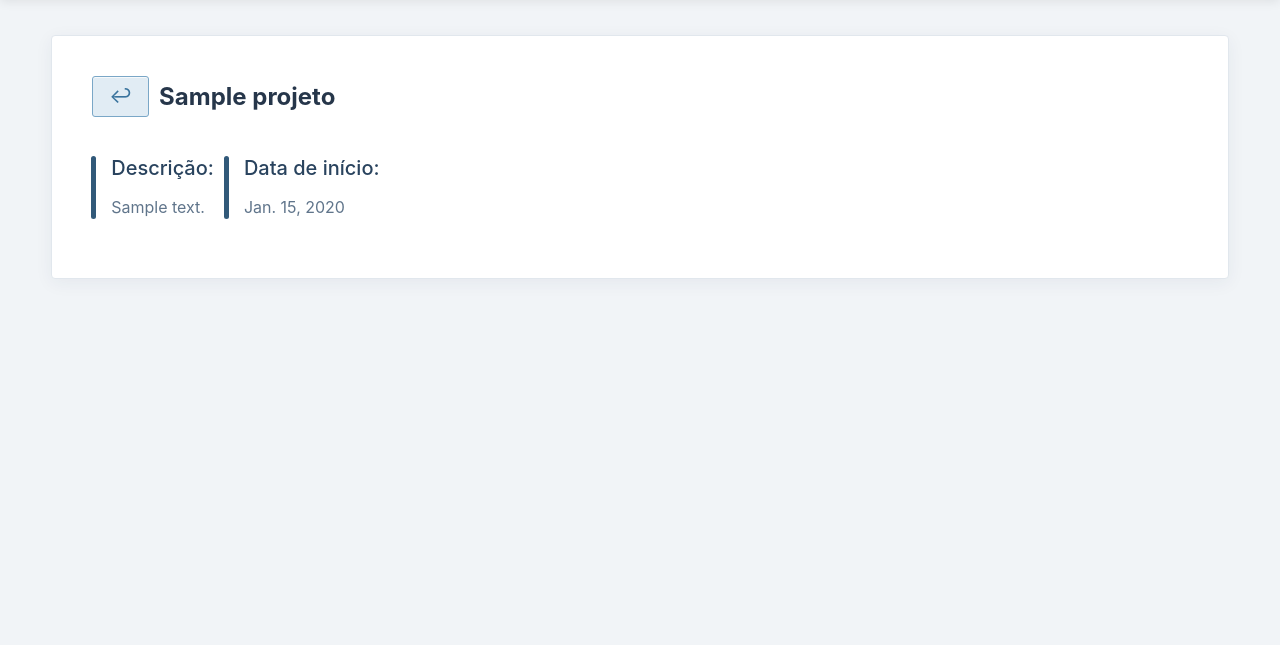
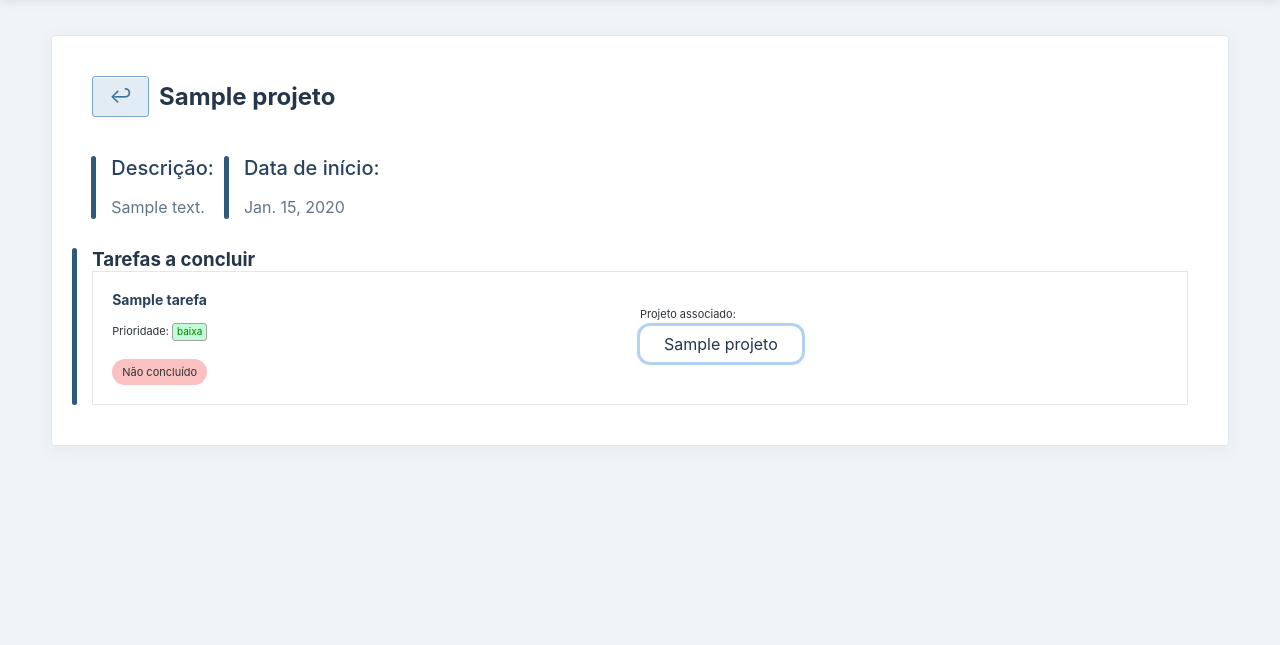
Before and after one commit to LeticiaMMorais/gest-projetos, a Django app: page /projetos/detalhes-projeto/1 in a window 1280 px wide. Shown: the part 76-721 px from the top of the page. Run offline with Django 5.2, Linux system fonts and the light colour scheme; tables that the repository leaves empty hold one stand-in row (values such as "Sample post").

Commit message:
Alterações no estilo de listagem de tarefas e listagem de tarefas nos detalhes do projeto. close #4

```diff
--- a/projetos/templates/projetos/project_detail.html
+++ b/projetos/templates/projetos/project_detail.html
@@ -10,6 +10,7 @@
 {% block links %}
 
     <link rel="stylesheet" href="{% static 'projetos/css/project_detail.css' %}">
+    <link rel="stylesheet" href="{% static 'tarefas/css/list_tasks.css' %}">
 
 {% endblock %}
 
@@ -38,8 +39,58 @@
                         {{ projeto.data_inicio }}
                     </p>
                 </div>
+            </div>
 
-            </div>
+            <div class="detail-project">
+                    <h3>Tarefas a concluir</h3>
+
+                        {% for tarefa in projeto.tarefa.all %}
+                            {% if not tarefa.concluida %}
+                                <a href="{% comment %}{% url 'task-detail' tarefa.id %}{% endcomment %}" class="task-info">
+
+                                    <div class="column">
+                                        <h3>
+                                            {{ tarefa.titulo }}
+                                        </h3>
+
+                                        {% if tarefa.prioridade %}
+                                            <p>
+                                                Prioridade:
+
+                                                <span
+
+                                                {% if tarefa.prioridade == 'baixa' %}
+                                                    class="priority tag-green"
+                                                {% elif tarefa.prioridade == 'normal' %}
+                                                    class="priority tag-yellow"
+                                                {% elif tarefa.prioridade == 'alta' %}
+                                                    class="priority tag-red"
+                                                {% else %}
+                                                    class="priority tag-deep-red"
+                                                {% endif %}
+                                                >{{ tarefa.prioridade }}</span>
+                                            </p>
+                                        {% endif %}
+                                        {% if projeto.concluido %}
+                                            <p class="tag tag-green">Concluído</p>
+                                        {% else %}
+                                            <p class="tag tag-red">Não concluído</p>
+                                        {% endif %}
+                                    </div>
+
+                                    {% if tarefa.projeto %}
+                                    <div class="column">
+                                        <p>Projeto associado:</p>
+                                        <div class="task-project">
+                                            {{ tarefa.projeto.nome }}
+                                        </div>
+                                    </div>
+                                    {% endif %}
+                                </a>
+                            {% endif %}
+                        {% endfor %}
+
+                </div>
         </div>
     </section>
 </div>
--- a/tarefas/static/tarefas/css/list_tasks.css
+++ b/tarefas/static/tarefas/css/list_tasks.css
@@ -5,6 +5,7 @@
 .hero .header-tasks {
     display: flex;
     justify-content: space-between;
+    margin-bottom: 1rem;
 }
 
 .tasks-list {
@@ -27,21 +28,21 @@
 
 .task-info {
     background: white;
-    display: flex;
+    display: grid;
+    grid-template-columns: 1fr 1fr;
+    border:1px solid #e1e7ec;
+    padding: 19px;
+    transition: box-shadow .2s ease, transform .2s ease;
+}
+
+.task-info .column {
     flex-direction: column;
-
-    border:1px solid #e1e7ec;
-
-    padding: 19px;
-
-    transition: box-shadow .2s ease, transform .2s ease;
+    margin-right: 2rem;
 }
 
 .task-info h3 {
     color: #29435e;
-
     font-size: 14px;
-
     margin-bottom: 5px;
 }
 
@@ -55,14 +56,82 @@
     max-width: 480px;
 }
 
+.task-project{
+    width: fit-content;
+    border-radius: 10px;
+    padding: 0.5rem 1.5rem;
+    margin-top: 3px;
+    box-shadow: rgba(3, 102, 214, 0.3) 0px 0px 0px 3px;
+}
+
 .task-meta {
     display: flex;
-
     gap: 15px;
-
     margin-top: 8px;
-
     color: #9aa6b1;
-
     font-size: 10px;
 }
+
+.priority {
+      /* background-color: #e1ecf4; */
+  border-radius: 3px;
+  border: 1px solid hsl(37, 0%, 63%);
+  box-sizing: border-box;
+  /* color: #39739d; */
+  cursor: pointer;
+  display: inline-block;
+  font-family: -apple-system,system-ui,"Segoe UI","Liberation Sans",sans-serif;
+  font-size: 10px;
+  font-weight: 400;
+  line-height: 1.15385;
+  margin: 0;
+  outline: none;
+  padding: 2px 4px;
+  position: relative;
+  text-align: center;
+  text-decoration: none;
+  user-select: none;
+  -webkit-user-select: none;
+  touch-action: manipulation;
+  vertical-align: baseline;
+  white-space: nowrap;
+  margin-bottom: 3px;
+}
+
+
+.tag {
+  border-radius: 100px;
+  cursor: pointer;
+  display: inline-block;
+  font-family: CerebriSans-Regular,-apple-system,system-ui,Roboto,sans-serif;
+  padding: 5px 10px;
+  text-align: center;
+  text-decoration: none;
+  transition: all 250ms;
+  border: 0;
+  font-size: 16px;
+  user-select: none;
+  -webkit-user-select: none;
+  touch-action: manipulation;
+
+}
+
+.tag-green {
+  background-color: #c2fbd7;
+  color: green;
+}
+
+.tag-yellow {
+  background-color: rgb(251, 246, 194);
+  color: hsl(50, 100%, 25%);
+}
+
+.tag-red {
+  background-color: hsl(0, 88%, 87%);
+  color: red;
+}
+
+.tag-deep-red {
+  background-color: hsl(0, 80%, 75%);
+  color: hsl(0, 100%, 10%);
+}
```
Also changed, not shown: tarefas/templates/tarefas/list_tasks.html (+24 -7 lines).
